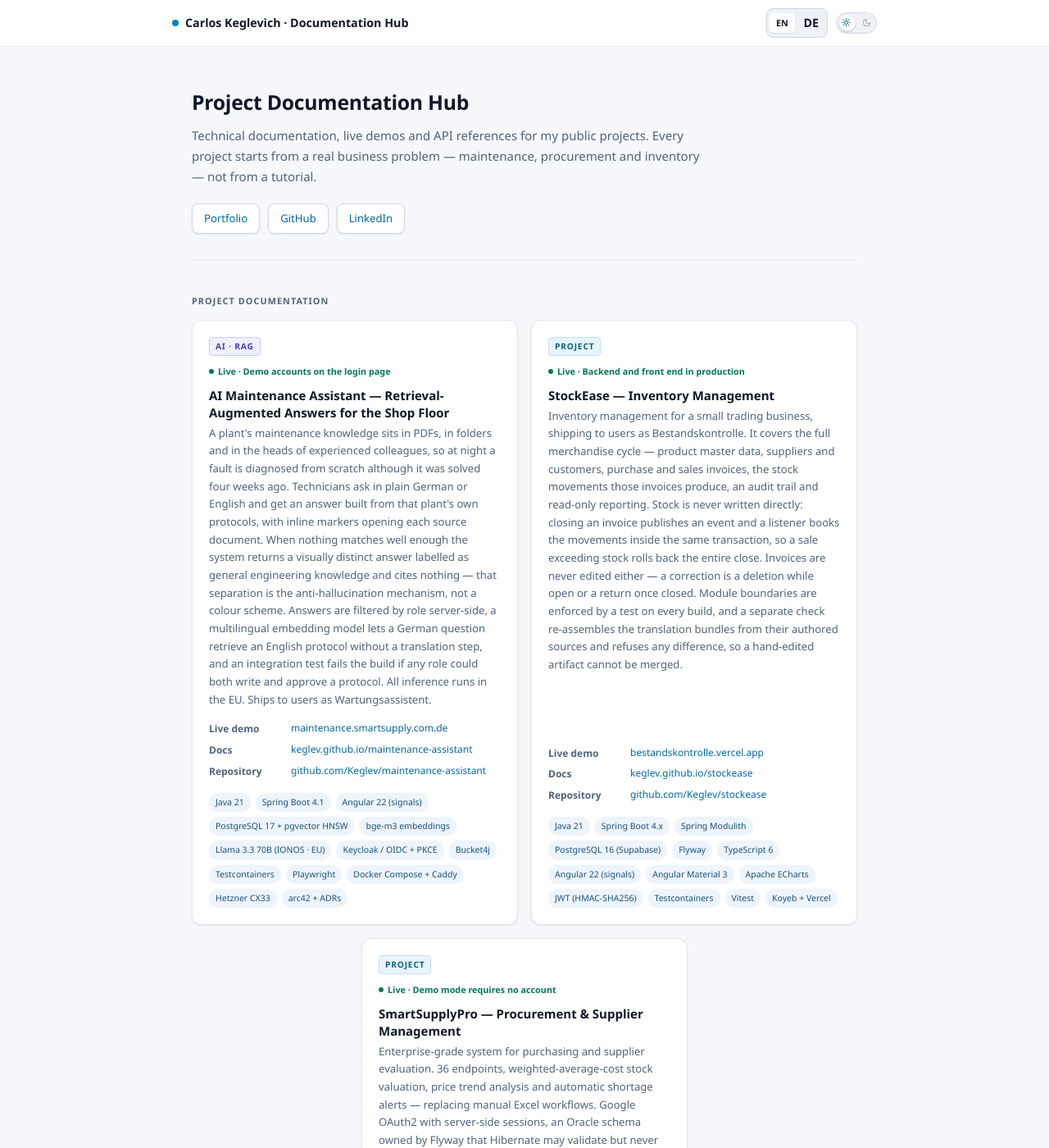
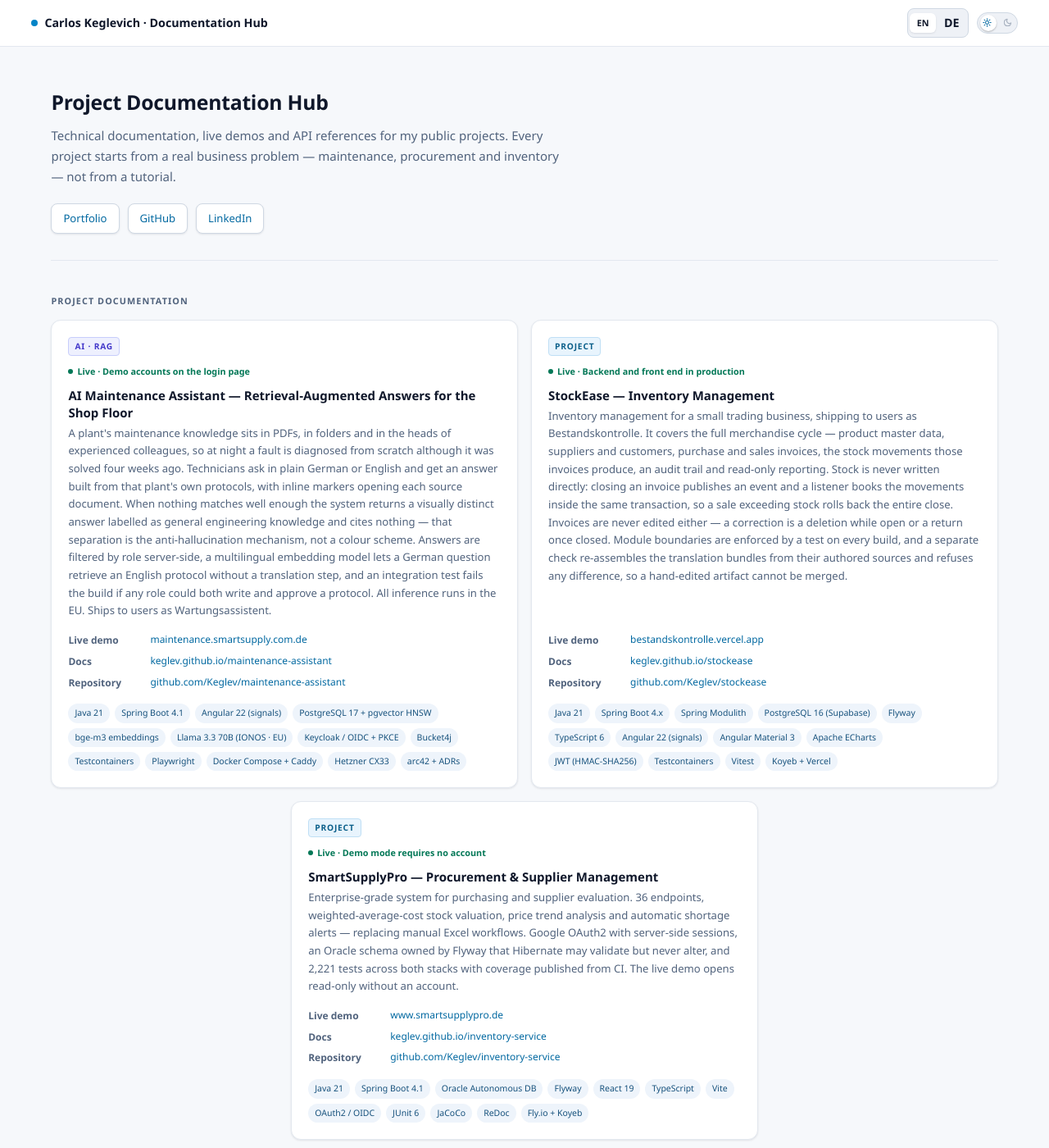
Before and after one commit to Keglev/keglev.github.io, a Jekyll site: the page built from index.md, in a window 1280 px wide and 1400 px high. Shown: the whole window at 82% size. Built offline with Jekyll 4.4.1, drawn with Linux system fonts in a browser that asks for light colours.

Commit message:
feat(css): widen the content column to 1320px behind a --content-width token
860px was sized for a single column of prose, but this page is a
two-column card grid. On a laptop or an external monitor roughly a third
of the viewport sat empty on each side while the cards ran unnecessarily
tall to fit their content into the narrow column.

At 1320px each card is about 628px, which puts a card description near 69
characters per line — the top of the 45-75 range that reads comfortably.
The value is capped rather than tied to the viewport: wider would fill
more of a large monitor but push the measure past the point where the eye
loses its place returning to the left margin. min() keeps it fluid below
the cap, so a 1024px tablet gets 94vw and the cards simply narrow.

.wrapper and .site-header nav must use the same expression or the sticky
header stops lining up with the cards beneath it, so the width is a token
in :root rather than a number written twice. It stays out of the light
theme block — it is a layout value, not a colour, and duplicating it there
would create a second source of truth.

Co-Authored-By: Claude Opus 5 (1M context) <noreply@anthropic.com>

```diff
--- a/assets/css/main.css
+++ b/assets/css/main.css
@@ -83,6 +83,11 @@
             --shadow-hover:       none;    /* See section note above        */
             --radius:             12px;    /* Standard border radius        */
             --radius-sm:          8px;     /* Controls and small surfaces   */
+
+            /* Maximum content width, shared by .wrapper and the header nav so
+               the two stay aligned. See .wrapper (section 4) for why this is
+               capped rather than fluid all the way up. */
+            --content-width:      1320px;
 
             /* Tells the browser to render form controls and scrollbars in
                their dark variant, so native UI matches the page. */
@@ -172,7 +177,24 @@
            own max-width internally to stay aligned with the wrapper.
            ============================================================ */
         .wrapper {
-            max-width: 860px;
+            /* 860px was sized for a single column of prose. This page is a
+               two-column card grid, so on a laptop or an external monitor it
+               left roughly a third of the viewport empty on each side while
+               the cards themselves ran unnecessarily tall.
+
+               --content-width is the single knob (see section 1). At 1320px
+               each card is about 628px wide, which puts a card description at
+               roughly 69 characters per line — the top of the 45-75 range that
+               reads comfortably. Wider would fill more of a large monitor but
+               push the measure past the point where the eye loses its place
+               returning to the left margin, so the value is capped rather than
+               tied to the viewport. A 27-inch monitor keeps visible margins by
+               design; the aim is to stop wasting a third of a laptop screen,
+               not to fill every pixel.
+
+               min() keeps it fluid below the cap: on a 1024px tablet the
+               wrapper is 94vw and the cards simply narrow. */
+            max-width: min(var(--content-width), 94vw);
             margin: 0 auto;
             padding: 0 24px 60px;
         }
@@ -191,7 +213,9 @@
             z-index: 100;
         }
         .site-header nav {
-            max-width: 860px; /* Matches .wrapper for visual alignment */
+            /* Must track .wrapper exactly, or the brand and the header
+               controls stop aligning with the content beneath them. */
+            max-width: min(var(--content-width), 94vw);
             margin: 0 auto;
             display: flex;
             align-items: center;
```
